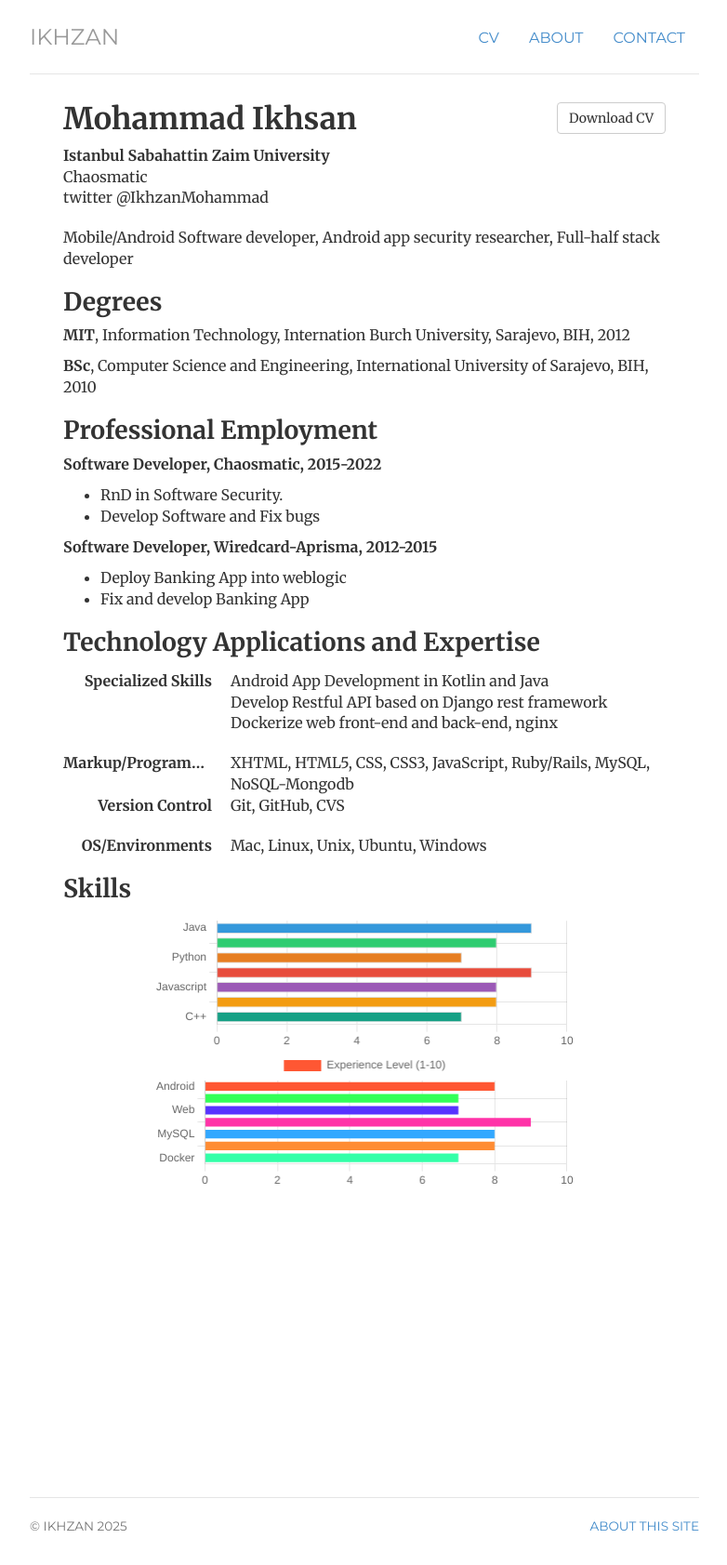
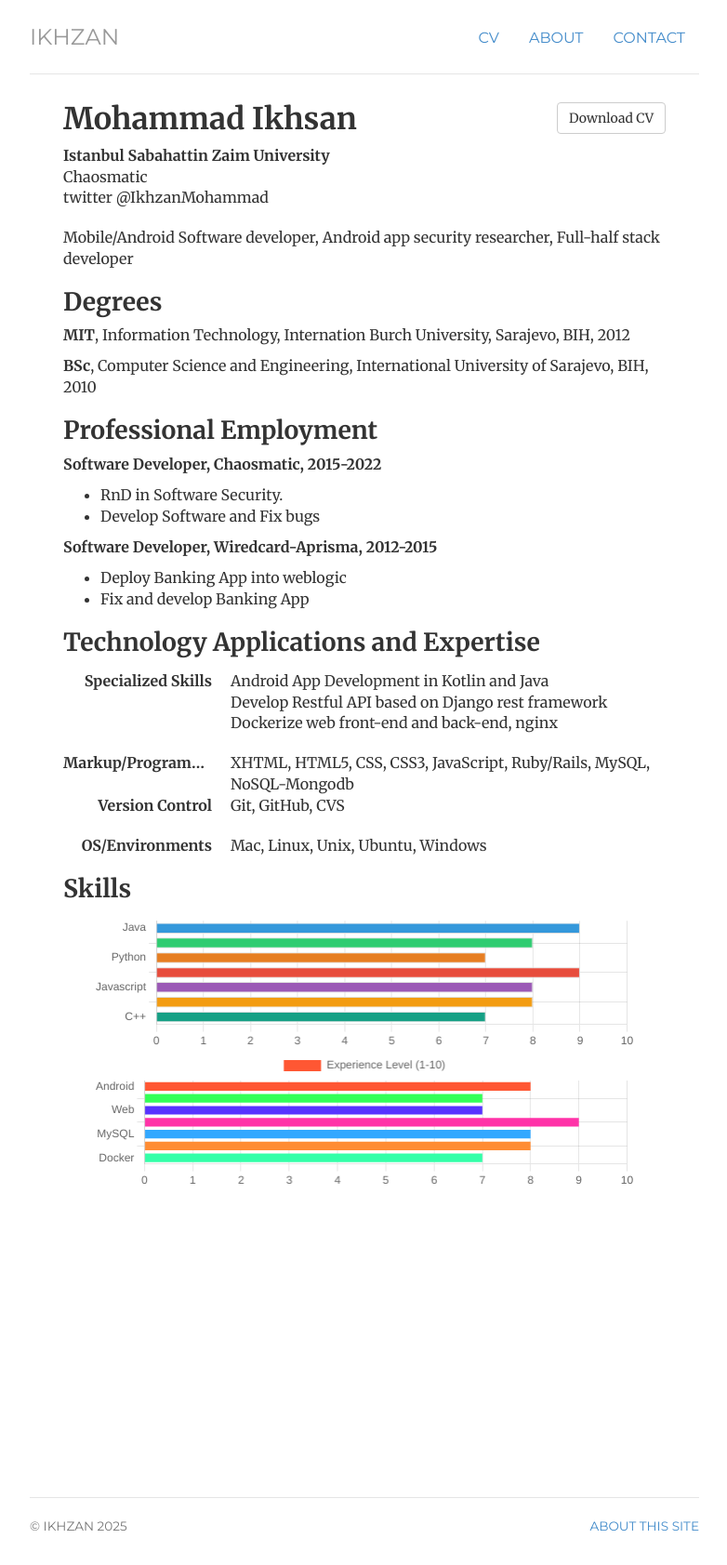
Before and after one commit to ikhzan/ikhzan.github.io, a Jekyll site: the page built from cv/index.html, in a window 1280 px wide. Shown: the whole page at 93% size, without its empty margins (248-1030 px from the left). Built offline with Jekyll 4.4.1, drawn with Linux system fonts in a browser that asks for light colours.

Commit message:
update default cv

```diff
--- a/assets/css/main.css
+++ b/assets/css/main.css
@@ -94,6 +94,7 @@ pre.prettyprint { padding: 10px !important; margin: 40px; font-size: 12px;}
 }
 
 .chart-container {
-	width: 70%;
+	width: 90%;
+	height: auto;
 	margin: auto;
 }
--- a/cv/index.html
+++ b/cv/index.html
@@ -121,5 +121,5 @@ description: Current CV for Mohammad Ikhsan.
     </script>
 
 
-<div id="chart_div" style="width: 500px; height: 300px;"></div>
+    <div id="chart_div" style="width: 500px; height: 300px;"></div>
 </div>
```
